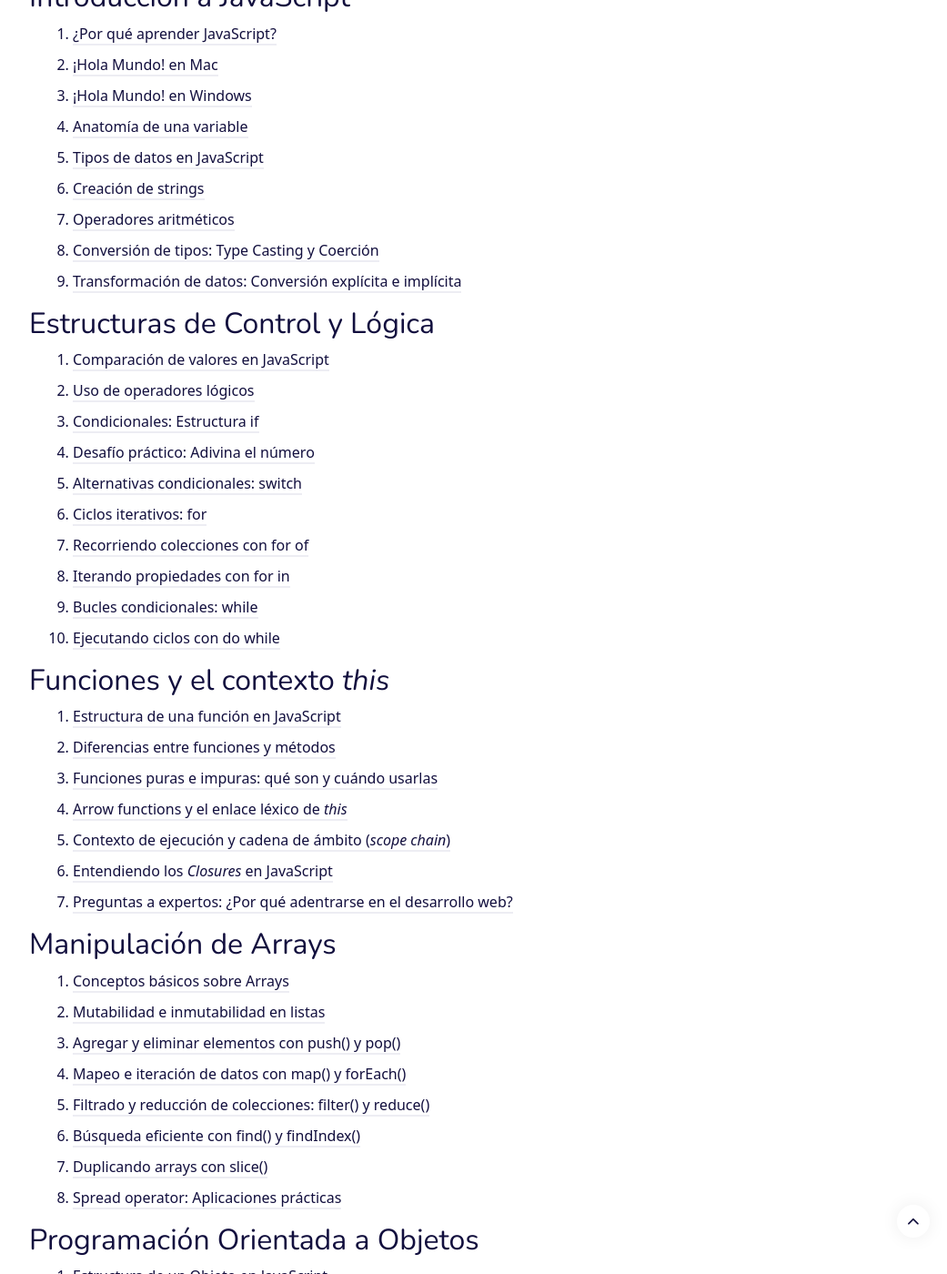
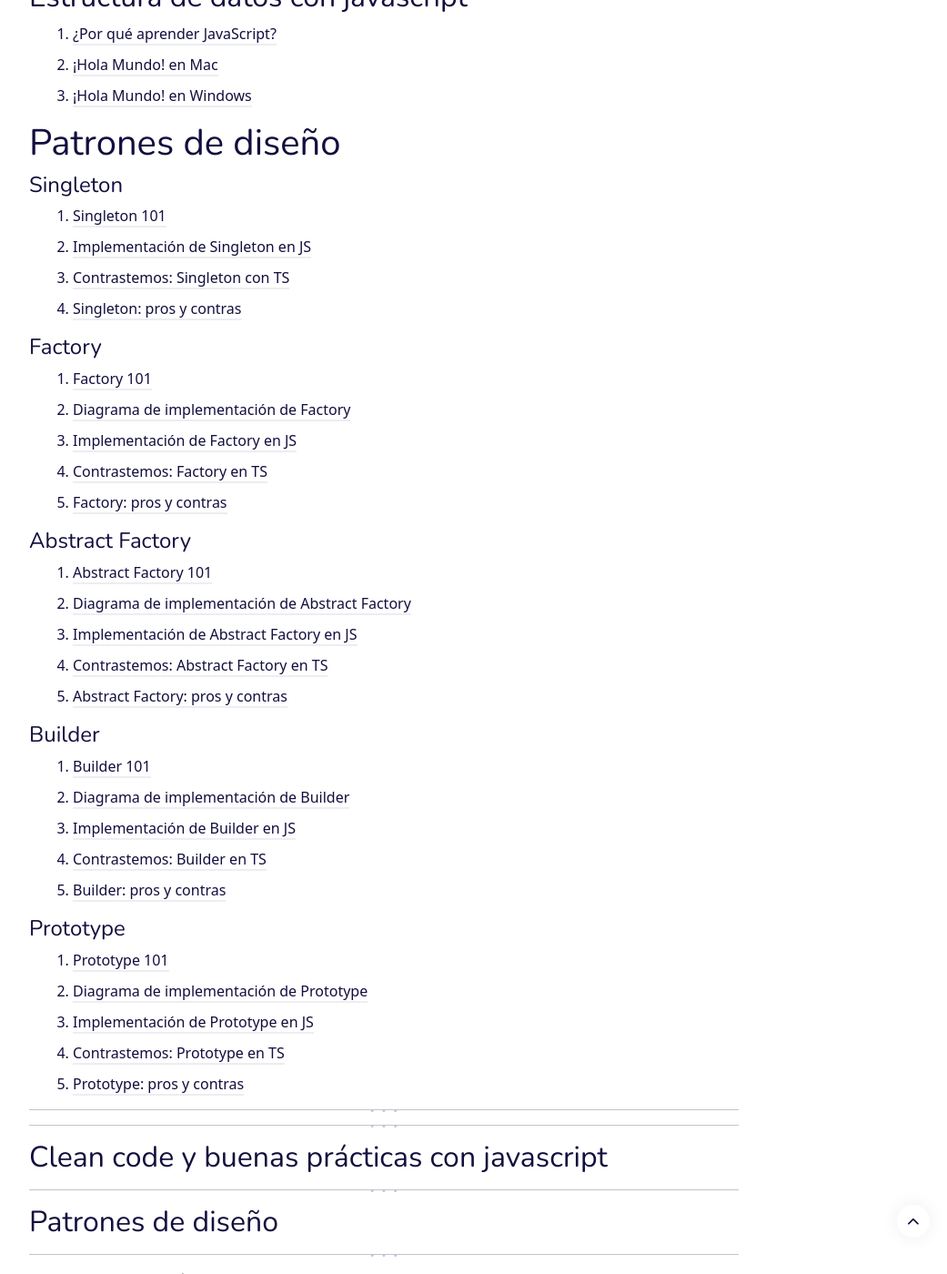
Before and after one commit to emasatodev/emasatodev, a Jekyll site: the page built from _pages/javascript-intermedio.md, in a window 1280 px wide and 1400 px high, scrolled down 1495 px. Shown: the whole window at 91% size, without its empty margins (218-1259 px from the left). Built offline with Jekyll 4.4.1, drawn with Linux system fonts in a browser that asks for light colours; some of the changed text lies outside the part shown.

Commit message:
agregado inicial, intermedio y js qa

```diff
--- a/_pages/javascript-intermedio.md
+++ b/_pages/javascript-intermedio.md
@@ -1,6 +1,6 @@
 ---
 layout: page
-title: Fundamentos de Javascript
+title: Javascript Intermedio
 image: '/assets/img/27.webp'
 ---
 
@@ -15,84 +15,70 @@ Este curso incluye *cheatsheets* para tener los conceptos clave a la mano, adem
 
 ***
 
-# Fundamentos de Javascript
+# Javascript Intermedio
 
-## Introducción a JavaScript
+## Estructura de datos con javascript
 
 1. [¿Por qué aprender JavaScript?](#por-que-aprender-javascript)
 2. [¡Hola Mundo! en Mac](#hola-mundo-en-mac)
 3. [¡Hola Mundo! en Windows](#hola-mundo-en-windows)
-4. [Anatomía de una variable](#anatomia-de-una-variable)
-5. [Tipos de datos en JavaScript](#tipos-de-datos-en-javascript)
-6. [Creación de strings](#creacion-de-strings)
-7. [Operadores aritméticos](#operadores-aritmeticos)
-8. [Conversión de tipos: Type Casting y Coerción](#conversion-de-tipos-type-casting-y-coercion)
-9. [Transformación de datos: Conversión explícita e implícita](#conversion-de-tipos-explicita-e-implicita)
 
-## Estructuras de Control y Lógica
+# Patrones de diseño
 
-10. [Comparación de valores en JavaScript](#operadores-de-comparacion)
-11. [Uso de operadores lógicos](#operadores-logicos)
-12. [Condicionales: Estructura if](#ejecucion-condicional-if)
-13. [Desafío práctico: Adivina el número](#ejercicio-adivina-el-numero)
-14. [Alternativas condicionales: switch](#ejecucion-condicional-switch)
-15. [Ciclos iterativos: for](#loop-for)
-16. [Recorriendo colecciones con for of](#loop-for-of)
-17. [Iterando propiedades con for in](#loop-for-in)
-18. [Bucles condicionales: while](#loop-while)
-19. [Ejecutando ciclos con do while](#loop-do-while)
+#### Singleton
 
-## Funciones y el contexto *this*
+1. [Singleton 101](#singleton-101)
+2. [Implementación de Singleton en JS](#implementacion-de-singleton-en-js)
+3. [Contrastemos: Singleton con TS](#contrastemos-singleton-con-ts)
+4. [Singleton: pros y contras](#singleton-pros-y-contras)
 
-20. [Estructura de una función en JavaScript](#anatomia-de-una-funcion)
-21. [Diferencias entre funciones y métodos](#funciones-vs-metodos)
-22. [Funciones puras e impuras: qué son y cuándo usarlas](#funciones-puras-e-impuras)
-23. [Arrow functions y el enlace léxico de *this*](#arrow-function-y-enlace-lexico)
-24. [Contexto de ejecución y cadena de ámbito (*scope chain*)](#contextos-de-ejecucion-y-scope-chain)
-25. [Entendiendo los *Closures* en JavaScript](#que-es-closure)
-26. [Preguntas a expertos: ¿Por qué adentrarse en el desarrollo web?](#preguntas-a-desarrolladores-senior-por-que-aprender-desarrollo-web)
+#### Factory
 
-## Manipulación de Arrays
+5. [Factory 101](#factory-101)
+6. [Diagrama de implementación de Factory](#diagrama-de-implementacion-de-factory)
+7. [Implementación de Factory en JS](#implementacion-de-factory-en-js)
+8. [Contrastemos: Factory en TS](#contrastemos-factory-en-ts)
+9. [Factory: pros y contras](#factory-pros-y-contras)
 
-27. [Conceptos básicos sobre Arrays](#introduccion-a-arrays)
-28. [Mutabilidad e inmutabilidad en listas](#mutabilidad-e-inmutabilidad-de-arrays)
-29. [Agregar y eliminar elementos con push() y pop()](#modificacion-basica-del-final-con-push-y-pop)
-30. [Mapeo e iteración de datos con map() y forEach()](#iteracion-con-map-y-foreach)
-31. [Filtrado y reducción de colecciones: filter() y reduce()](#filtrado-y-reduccion-con-filter-y-reduce)
-32. [Búsqueda eficiente con find() y findIndex()](#busqueda-de-elementos-con-find-y-findindex)
-33. [Duplicando arrays con slice()](#crear-copias-con-slice)
-34. [Spread operator: Aplicaciones prácticas](#spread-operator-casos-de-uso)
+#### Abstract Factory
 
-## Programación Orientada a Objetos
+10. [Abstract Factory 101](#abstract-factory-101)
+11. [Diagrama de implementación de Abstract Factory](#diagrama-de-implementacion-de-abstract-factory)
+12. [Implementación de Abstract Factory en JS](#implementacion-de-abstract-factory-en-js)
+13. [Contrastemos: Abstract Factory en TS](#contrastemos-abstract-factory-en-ts)
+14. [Abstract Factory: pros y contras](#abstract-factory-pros-y-contras)
 
-35. [Estructura de un Objeto en JavaScript](#anatomia-de-un-objeto)
-36. [Manipulación y creación de objetos](#trabajando-con-objetos-en-javascript)
-37. [Funciones constructoras: creando instancias](#funcion-constructora)
-38. [Introducción al concepto de clases](#que-es-una-clase)
-39. [Prototipos y el modelo de herencia en JavaScript](#prototipos-y-herencias)
-40. [Herencia aplicada: ejemplos prácticos](#herencia-en-la-practica)
-41. [Uso avanzado de prototipos](#prototipos-en-la-practica)
-42. [El comportamiento de *this* en diferentes contextos](#this-en-javascript)
-43. [Proyecto práctico: Construyendo una red social](#proyecto-crea-una-red-social)
-44. [Expandiendo la red social: Parte 2](#proyecto-crea-una-red-social-parte-2)
+#### Builder
 
-## Asincronía en JavaScript
+15. [Builder 101](#builder-101)
+16. [Diagrama de implementación de Builder](#diagrama-de-implementacion-de-builder)
+17. [Implementación de Builder en JS](#implementacion-de-builder-en-js)
+18. [Contrastemos: Builder en TS](#contrastemos-builder-en-ts)
+19. [Builder: pros y contras](#builder-pros-y-contras)
 
-45. [¿Cómo opera el JavaScript Engine?](#como-funciona-el-javascript-engine)
-46. [Manejo de Promesas en JavaScript](#promesas-en-javascript)
-47. [Simplificación del código con async y await](#usando-async-y-await-en-javascript)
-48. [Iterando asincrónicamente con for await of](#for-await-of)
-49. [Entendiendo el funcionamiento de la web](#como-funciona-la-web)
-50. [Protocolos de comunicación: ¿Qué es HTTP?](#como-funciona-http)
-51. [Realizando peticiones con el método GET](#metodo-get-en-javascript)
-52. [Enviando datos al servidor con POST](#metodo-post-en-javascript)
-53. [Eliminando información con el método DELETE](#metodo-delete-en-javascript)
-54. [Importancia de los identificadores en DELETE](#importancia-del-id-en-el-metodo-delete)
-55. [Novedades en ECMAScript 6 y próximos pasos](#ecmascript-6-y-tus-siguientes-pasos)
+#### Prototype
+
+20. [Prototype 101](#prototype-101)
+21. [Diagrama de implementación de Prototype](#diagrama-de-implementacion-de-prototype)
+22. [Implementación de Prototype en JS](#implementacion-de-prototype-en-js)
+23. [Contrastemos: Prototype en TS](#contrastemos-prototype-en-ts)
+24. [Prototype: pros y contras](#prototype-pros-y-contras)
+
 
 ***
 
-## ¿Por qué aprender JavaScript?
+***
+
+## Clean code y buenas prácticas con javascript
+
+***
+
+## Patrones de diseño
+
+***
+
+
+## NPM: gestión de paquetes y dependencias
 
 JavaScript es el lenguaje esencial para el desarrollo web. Más allá de las páginas web, permite crear servidores, aplicaciones móviles, juegos y más. Su versatilidad y la alta demanda en el mercado laboral lo convierten en una habilidad clave para cualquier desarrollador.
 
```
Also changed, not shown: _pages/javascript-inicial-qa.md (+5 -5 lines), _pages/javascript-inicial.md (+53 -8 lines).
